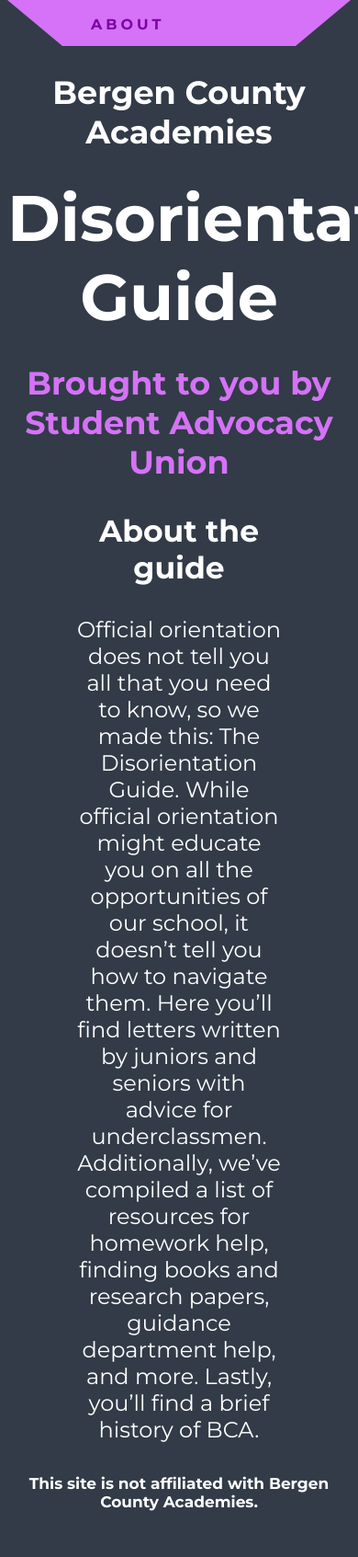
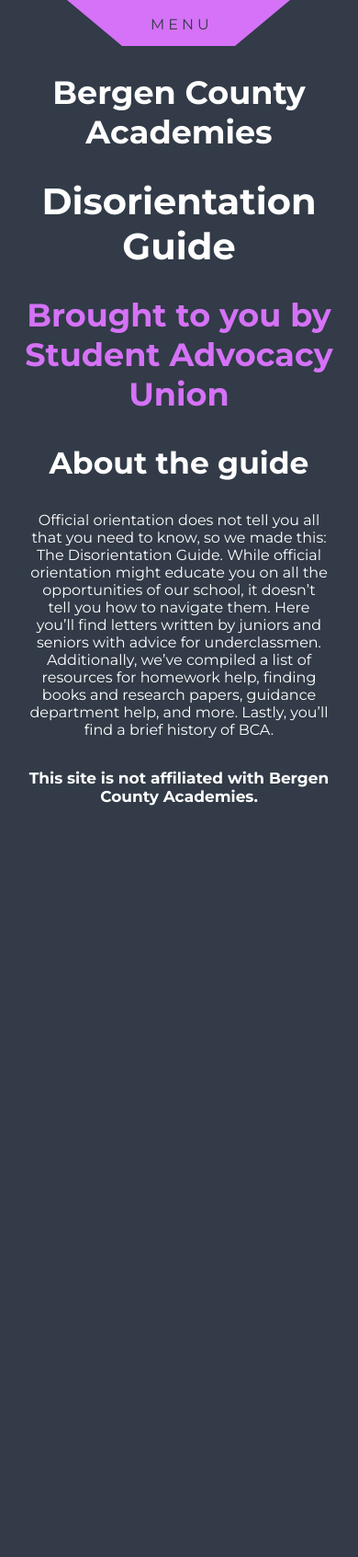
Before and after one commit to bcaguide/bcaguide.github.io, a Jekyll site: the page built from index.html, in a window 390 px wide. Shown: the whole page at 92% size. Built offline with Jekyll 4.4.1, drawn with Linux system fonts in a browser that asks for light colours; after the commit the page ends 926 px from its top, so only the background shows below that.

Commit message:
Add basic mobile menu

```diff
--- a/_layouts/basic.html
+++ b/_layouts/basic.html
@@ -16,15 +16,27 @@
 <body>
 	<nav class="navbar">
 		<div id="trapezoid">
-			{% include navitem.html href="/" id="about" content="About" %}
-			{% include navitem.html href="/letters.html" id="letters" content="Letters" %}
-			{% include navitem.html href="/health.html" id="health" content="Health" %}
-			{% include navitem.html href="/resources.html" id="resources" content="Resources" %}
-			{% include navitem.html href="/history.html" id="history" content="History" %}
+			<div class="navbar-menu-button">
+				<a href="#" class="expandHome" onClick="toggleNavbar(event)">Menu</a>
+			</div>
+			<div class="navbar-menu">
+				{% include navitem.html href="/" id="about" content="About" %}
+				{% include navitem.html href="/letters.html" id="letters" content="Letters" %}
+				{% include navitem.html href="/health.html" id="health" content="Health" %}
+				{% include navitem.html href="/resources.html" id="resources" content="Resources" %}
+				{% include navitem.html href="/history.html" id="history" content="History" %}
+			</div>
 		</div>
 	</nav>
 	{{ content }}
 	<h4>This site is not affiliated with Bergen County Academies.</h4>
+	<script>
+		function toggleNavbar(e) {
+			e.preventDefault();
+			const navbar = document.getElementsByClassName("navbar-menu")[0];
+			navbar.classList.toggle("navbar-menu-active");
+		}
+	</script>
 </body>
 
 </html>
--- a/guidestyle.css
+++ b/guidestyle.css
@@ -154,8 +154,11 @@
 #content {
   font-size: 24px;
   text-align: center;
-  margin-right: 20%;
-  margin-left: 20%;
+  margin-right: auto;
+  margin-left: auto;
+  padding: 0 24px;
+  max-width: 800px;
+  word-wrap: break-word;
 }
 
 .prose li {
@@ -170,3 +173,42 @@
   margin-top: 0px;
   color-scheme: dark;
 }
+
+.navbar-menu-button {
+  display: none;
+}
+
+@media screen and (max-width: 540px) {
+  h1 {
+    font-size: 40px;
+  }
+
+  #content {
+    font-size: 16px;
+  }
+
+  .navbar-menu-button {
+    display: block;
+  }
+
+  .navbar-menu {
+    display: none;
+    position: absolute;
+    background-color: #D572F7;
+    bottom: 16px;
+    left: 0;
+    width: 200px;
+    margin-left: auto;
+    margin-right: auto;
+  }
+
+  .navbar-menu-active {
+    display: block;
+  }
+
+  a.expandHome {
+    display: block;
+    margin: 0;
+    float: none;
+  }
+}
```
